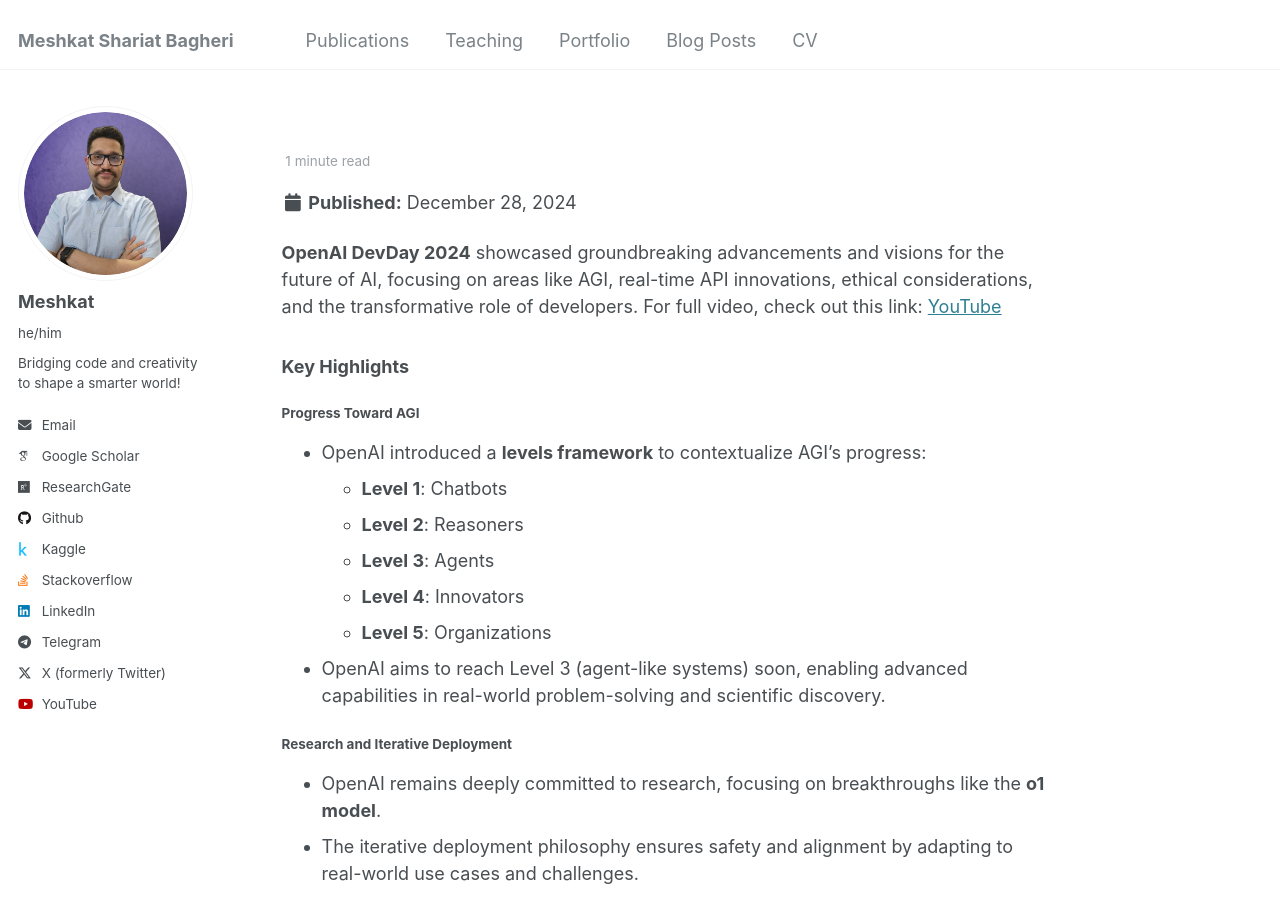
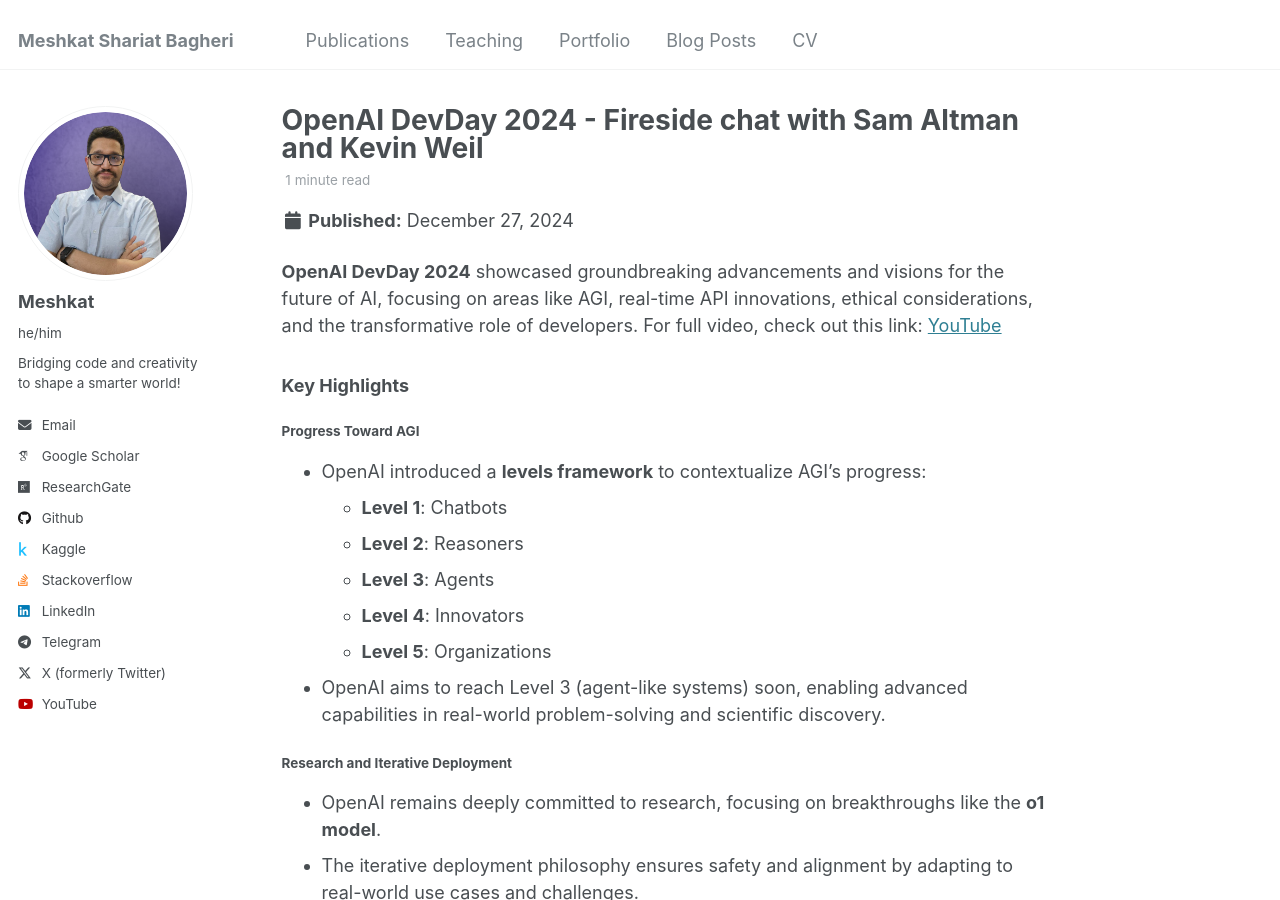
Before and after one commit to MeshkatShB/meshkatshb.github.io, a Jekyll site: the page built from _posts/2024-12-27-devday-2024-future-altman-weil.md, in a window 1280 px wide and 900 px high. Built offline with Jekyll 4.4.1, drawn with Linux system fonts in a browser that asks for light colours; some web fonts are replaced; some of the changed text lies outside the part shown.

Commit message:
hotfix: title of DevDay was corrupted

```diff
--- a/_posts/2024-12-27-devday-2024-future-altman-weil.md
+++ b/_posts/2024-12-27-devday-2024-future-altman-weil.md
@@ -1,5 +1,5 @@
 ---
-title: "OpenAI DevDay 2024 \| Fireside chat with Sam Altman and Kevin Weil"
+title: "OpenAI DevDay 2024 - Fireside chat with Sam Altman and Kevin Weil"
 date: 2024-12-27
 permalink: /posts/2024/12/devday-2024-future-altman-weil/
 tags:
```
